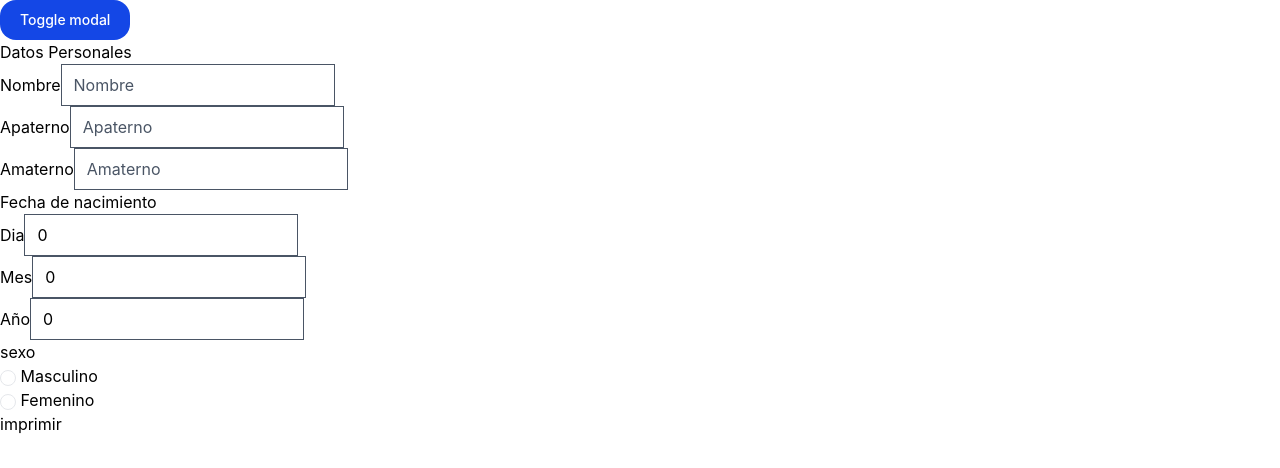
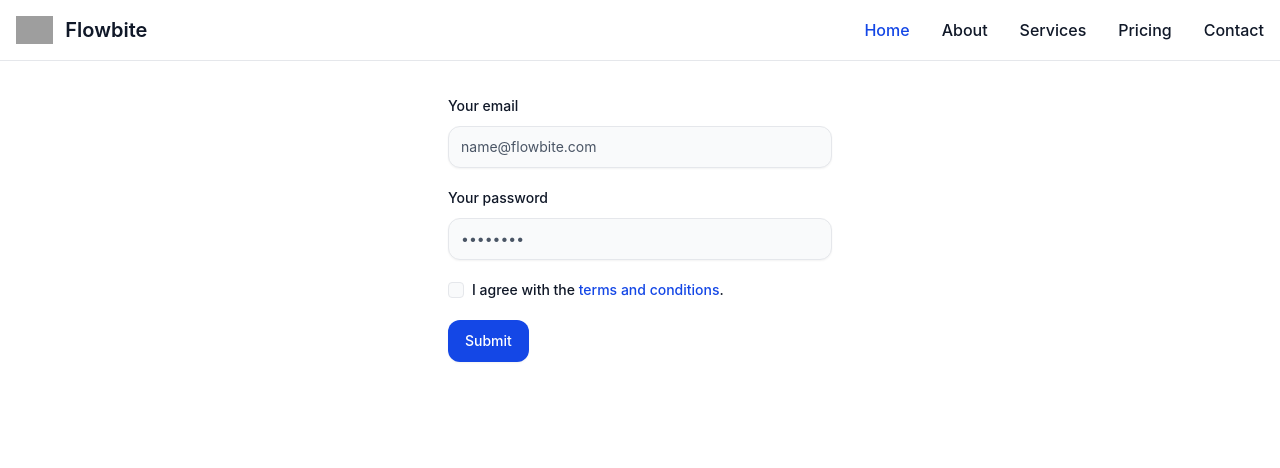
Before and after one commit to IEVN1002-23002012/segundoParcialAngular, an Angular app: page / in a window 1280 px wide. Shown: the top 468 px of the page. Built offline with nearby package versions, Linux system fonts and the light colour scheme; grey boxes are pictures that could not be loaded.

Commit message:
Usuarios 03/10/2026

```diff
--- /dev/null
+++ b/src/app/Formularios/usuarios/usuarios.html
@@ -0,0 +1,17 @@
+
+
+<form class="max-w-sm mx-auto">
+  <div class="mb-5">
+    <label for="email" class="block mb-2.5 text-sm font-medium text-heading">Your email</label>
+    <input type="email" id="email" class="bg-neutral-secondary-medium border border-default-medium text-heading text-sm rounded-base focus:ring-brand focus:border-brand block w-full px-3 py-2.5 shadow-xs placeholder:text-body" placeholder="name@flowbite.com" required />
+  </div>
+  <div class="mb-5">
+    <label for="password" class="block mb-2.5 text-sm font-medium text-heading">Your password</label>
+    <input type="password" id="password" class="bg-neutral-secondary-medium border border-default-medium text-heading text-sm rounded-base focus:ring-brand focus:border-brand block w-full px-3 py-2.5 shadow-xs placeholder:text-body" placeholder="••••••••" required />
+  </div>
+  <label for="remember" class="flex items-center mb-5">
+    <input id="remember" type="checkbox" value="" class="w-4 h-4 border border-default-medium rounded-xs bg-neutral-secondary-medium focus:ring-2 focus:ring-brand-soft" required />
+    <p class="ms-2 text-sm font-medium text-heading select-none">I agree with the <a href="#" class="text-fg-brand hover:underline">terms and conditions</a>.</p>
+  </label>
+  <button type="submit" class="text-white bg-brand box-border border border-transparent hover:bg-brand-strong focus:ring-4 focus:ring-brand-medium shadow-xs font-medium leading-5 rounded-base text-sm px-4 py-2.5 focus:outline-none">Submit</button>
+</form>
--- a/src/app/app.html
+++ b/src/app/app.html
@@ -1,48 +1,5 @@
-<!-- Modal toggle -->
-<button data-modal-target="defaultModal" data-modal-toggle="defaultModal" class="block text-white bg-blue-700 hover:bg-blue-800 focus:ring-4 focus:outline-none focus:ring-blue-300 font-medium rounded-lg text-sm px-5 py-2.5 text-center dark:bg-blue-600 dark:hover:bg-blue-700 dark:focus:ring-blue-800" type="button">
-Toggle modal
-</button>
+<app-navbar>
 
-<!-- Main modal -->
-<div id="defaultModal" tabindex="-1" aria-hidden="true" class="fixed top-0 left-0 right-0 z-50 hidden w-full p-4 overflow-x-hidden overflow-y-auto md:inset-0 h-[calc(100%-1rem)] max-h-full">
-    <div class="relative w-full max-w-2xl max-h-full">
-        <!-- Modal content -->
-        <div class="relative bg-white rounded-lg shadow-sm dark:bg-gray-700">
-            <!-- Modal header -->
-            <div class="flex items-start justify-between p-4 border-b rounded-t dark:border-gray-600 border-gray-200">
-                <h3 class="text-xl font-semibold text-gray-900 dark:text-white">
-                    Terms of Service
-                </h3>
-                <button type="button" class="text-gray-400 bg-transparent hover:bg-gray-200 hover:text-gray-900 rounded-lg text-sm w-8 h-8 ml-auto inline-flex justify-center items-center dark:hover:bg-gray-600 dark:hover:text-white" data-modal-hide="defaultModal">
-                    <svg class="w-3 h-3" aria-hidden="true" xmlns="http://www.w3.org/2000/svg" fill="none" viewBox="0 0 14 14">
-                        <path stroke="currentColor" stroke-linecap="round" stroke-linejoin="round" stroke-width="2" d="m1 1 6 6m0 0 6 6M7 7l6-6M7 7l-6 6"/>
-                    </svg>
-                    <span class="sr-only">Close modal</span>
-                </button>
-            </div>
-            <!-- Modal body -->
-            <div class="p-6 space-y-6">
-                <p class="text-base leading-relaxed text-gray-500 dark:text-gray-400">
-                    With less than a month to go before the European Union enacts new consumer privacy laws for its citizens, companies around the world are updating their terms of service agreements to comply.
-                </p>
-                <p class="text-base leading-relaxed text-gray-500 dark:text-gray-400">
-                    The European Union’s General Data Protection Regulation (G.D.P.R.) goes into effect on May 25 and is meant to ensure a common set of data rights in the European Union. It requires organizations to notify users as soon as possible of high-risk data breaches that could personally affect them.
-                </p>
-            </div>
-            <!-- Modal footer -->
-            <div class="flex items-center p-6 space-x-2 border-t border-gray-200 rounded-b dark:border-gray-600">
-                <button data-modal-hide="defaultModal" type="button" class="text-white bg-blue-700 hover:bg-blue-800 focus:ring-4 focus:outline-none focus:ring-blue-300 font-medium rounded-lg text-sm px-5 py-2.5 text-center dark:bg-blue-600 dark:hover:bg-blue-700 dark:focus:ring-blue-800">I accept</button>
-                <button data-modal-hide="defaultModal" type="button" class="text-gray-500 bg-white hover:bg-gray-100 focus:ring-4 focus:outline-none focus:ring-blue-300 rounded-lg border border-gray-200 text-sm font-medium px-5 py-2.5 hover:text-gray-900 focus:z-10 dark:bg-gray-700 dark:text-gray-300 dark:border-gray-500 dark:hover:text-white dark:hover:bg-gray-600 dark:focus:ring-gray-600">Decline</button>
-            </div>
-        </div>
-    </div>
-</div>
-
-
-
-
-
-
-
-<app-zodiaco></app-zodiaco>
+</app-navbar>
 <router-outlet></router-outlet>
+<app-usuarios></app-usuarios>
--- a/src/app/app.ts
+++ b/src/app/app.ts
@@ -3,11 +3,13 @@
 import { zodiaco } from './Formularios/zodiaco/zodiaco';
 import { OnInit } from '@angular/core';
 import { initFlowbite } from 'flowbite';
+import { Navbar } from './navbar/navbar';
+import { Usuarios } from './Formularios/usuarios/usuarios';
 
 @Component({
   selector: 'app-root',
   standalone: true,
-  imports: [RouterOutlet, zodiaco],
+  imports: [RouterOutlet, zodiaco, Navbar, Usuarios],
   styleUrl: './app.css',
   templateUrl: './app.html',
 })
--- /dev/null
+++ b/src/app/navbar/navbar.html
@@ -0,0 +1,32 @@
+<br><br><br><br>
+<nav class="bg-neutral-primary fixed w-full z-20 top-0 start-0 border-b border-default">
+  <div class="max-w-screen-xl flex flex-wrap items-center justify-between mx-auto p-4">
+    <a href="https://flowbite.com/" class="flex items-center space-x-3 rtl:space-x-reverse">
+        <img src="https://flowbite.com/docs/images/logo.svg" class="h-7" alt="Flowbite Logo" />
+        <span class="self-center text-xl text-heading font-semibold whitespace-nowrap">Flowbite</span>
+    </a>
+    <button data-collapse-toggle="navbar-default" type="button" class="inline-flex items-center p-2 w-10 h-10 justify-center text-sm text-body rounded-base md:hidden hover:bg-neutral-secondary-soft hover:text-heading focus:outline-none focus:ring-2 focus:ring-neutral-tertiary" aria-controls="navbar-default" aria-expanded="false">
+        <span class="sr-only">Open main menu</span>
+        <svg class="w-6 h-6" aria-hidden="true" xmlns="http://www.w3.org/2000/svg" width="24" height="24" fill="none" viewBox="0 0 24 24"><path stroke="currentColor" stroke-linecap="round" stroke-width="2" d="M5 7h14M5 12h14M5 17h14"/></svg>
+    </button>
+    <div class="hidden w-full md:block md:w-auto" id="navbar-default">
+      <ul class="font-medium flex flex-col p-4 md:p-0 mt-4 border border-default rounded-base bg-neutral-secondary-soft md:flex-row md:space-x-8 rtl:space-x-reverse md:mt-0 md:border-0 md:bg-neutral-primary">
+        <li>
+          <a href="#" class="block py-2 px-3 text-white bg-brand rounded md:bg-transparent md:text-fg-brand md:p-0" aria-current="page">Home</a>
+        </li>
+        <li>
+          <a href="#" class="block py-2 px-3 text-heading rounded hover:bg-neutral-tertiary md:hover:bg-transparent md:border-0 md:hover:text-fg-brand md:p-0 md:dark:hover:bg-transparent">About</a>
+        </li>
+        <li>
+          <a href="#" class="block py-2 px-3 text-heading rounded hover:bg-neutral-tertiary md:hover:bg-transparent md:border-0 md:hover:text-fg-brand md:p-0 md:dark:hover:bg-transparent">Services</a>
+        </li>
+        <li>
+          <a href="#" class="block py-2 px-3 text-heading rounded hover:bg-neutral-tertiary md:hover:bg-transparent md:border-0 md:hover:text-fg-brand md:p-0 md:dark:hover:bg-transparent">Pricing</a>
+        </li>
+        <li>
+          <a href="#" class="block py-2 px-3 text-heading rounded hover:bg-neutral-tertiary md:hover:bg-transparent md:border-0 md:hover:text-fg-brand md:p-0 md:dark:hover:bg-transparent">Contact</a>
+        </li>
+      </ul>
+    </div>
+  </div>
+</nav>
```
Also changed, not shown: src/app/Formularios/usuarios/usuarios.ts (added, +9 -0 lines), src/app/navbar/navbar.ts (added, +9 -0 lines), src/app/Formularios/usuarios/usuarios.css (added), src/app/navbar/navbar.css (added), 2 other files (tests, documents, lock files or other folders).
